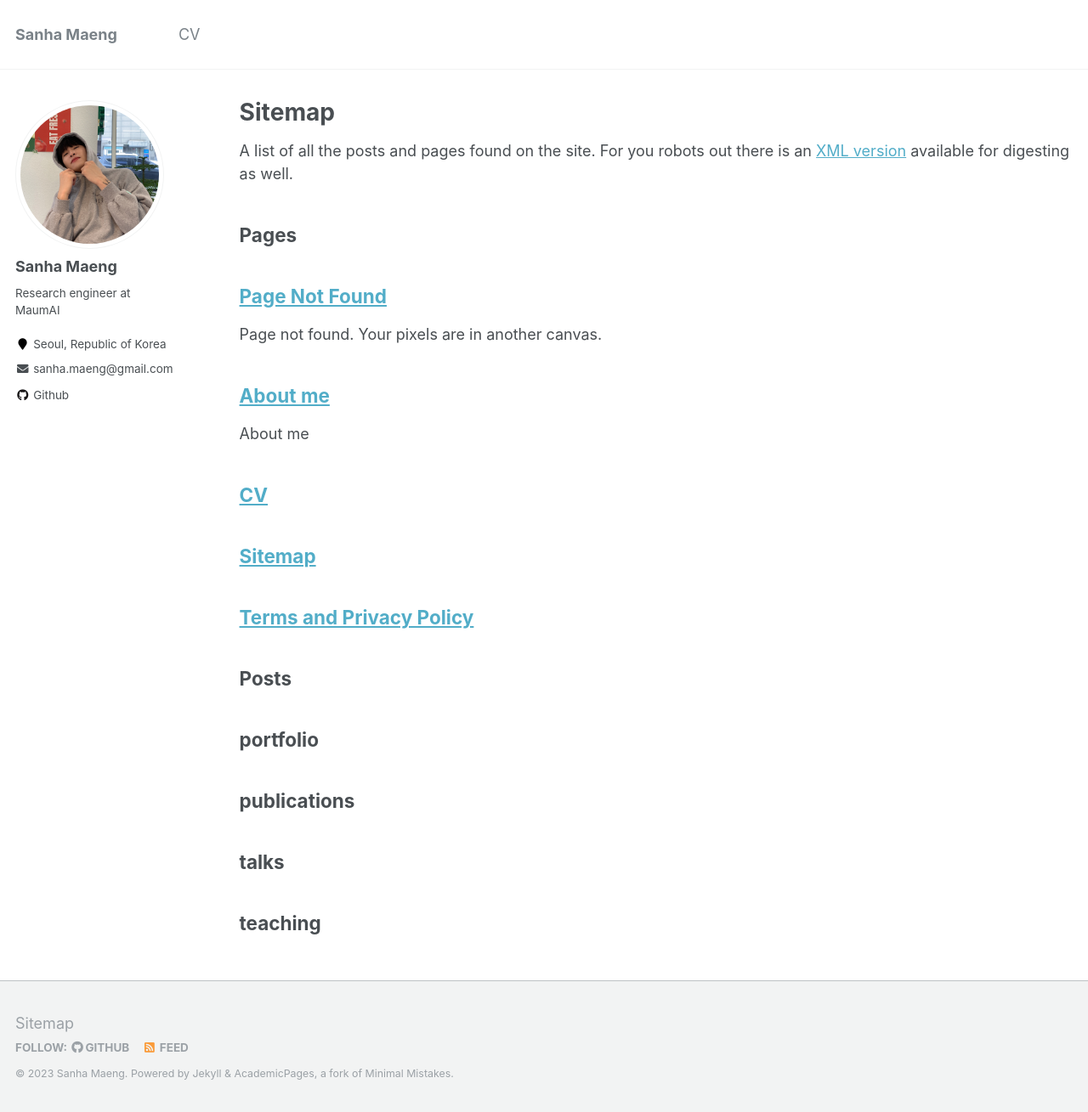
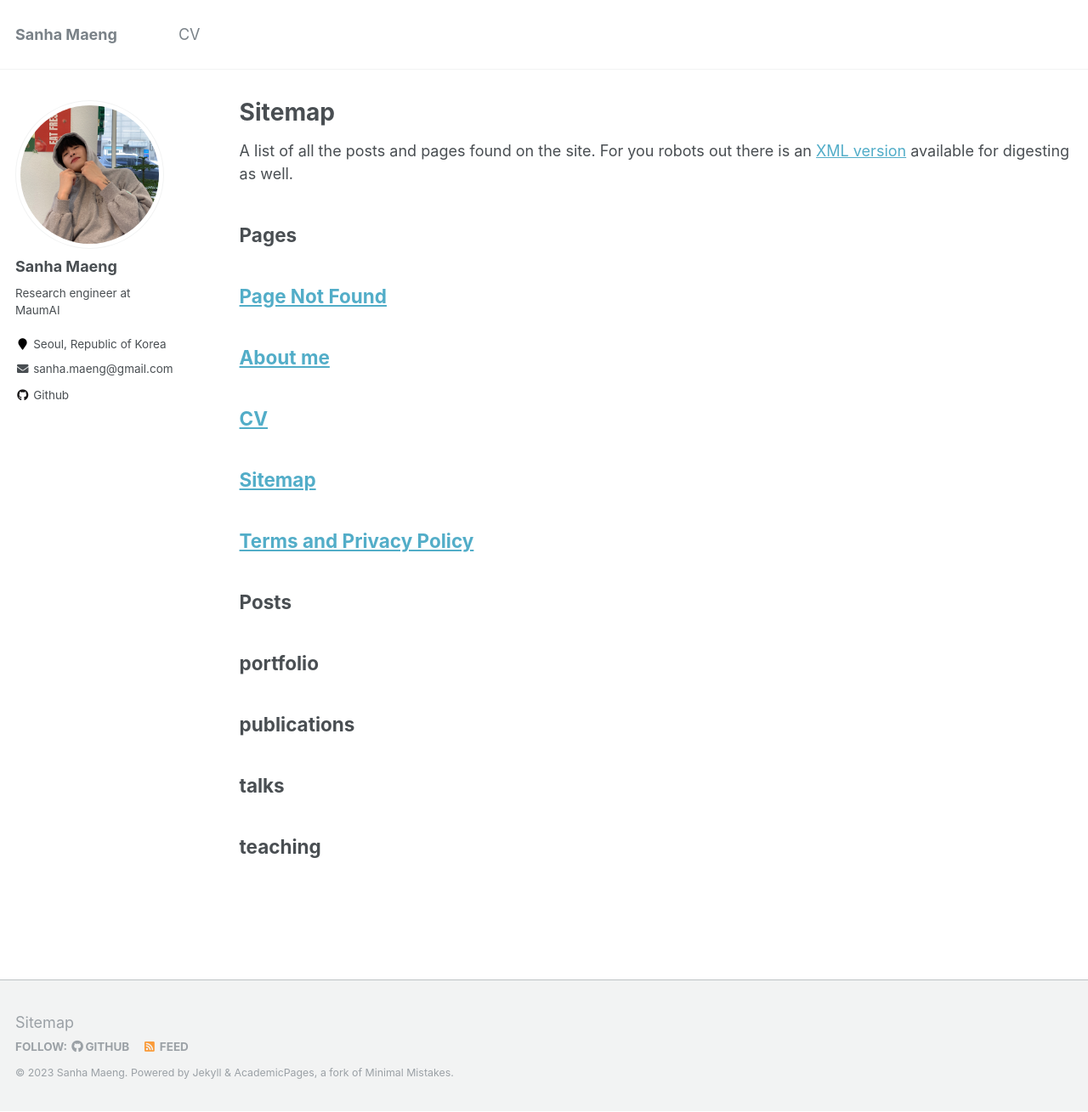
Before and after one commit to 9rum/9rum.github.io, a Jekyll site: the page built from _pages/sitemap.md, in a window 1280 px wide and 1309 px high. Shown: the whole window at 85% size. Built offline with Jekyll 4.4.1, drawn with Linux system fonts in a browser that asks for light colours.

Commit message:
_pages: remove excerpts

```diff
--- a/_pages/404.md
+++ b/_pages/404.md
@@ -1,11 +1,10 @@
 ---
 title: "Page Not Found"
-excerpt: "Page not found. Your pixels are in another canvas."
 sitemap: false
 permalink: /404.html
 ---
 
-Sorry, but the page you were trying to view does not exist --- perhaps you can try searching for it below.
+Sorry, but the page you were trying to view does not exist.
 
 <script type="text/javascript">
   var GOOG_FIXURL_LANG = 'en';
```
Also changed, not shown: _pages/about.md (+0 -1 lines).
